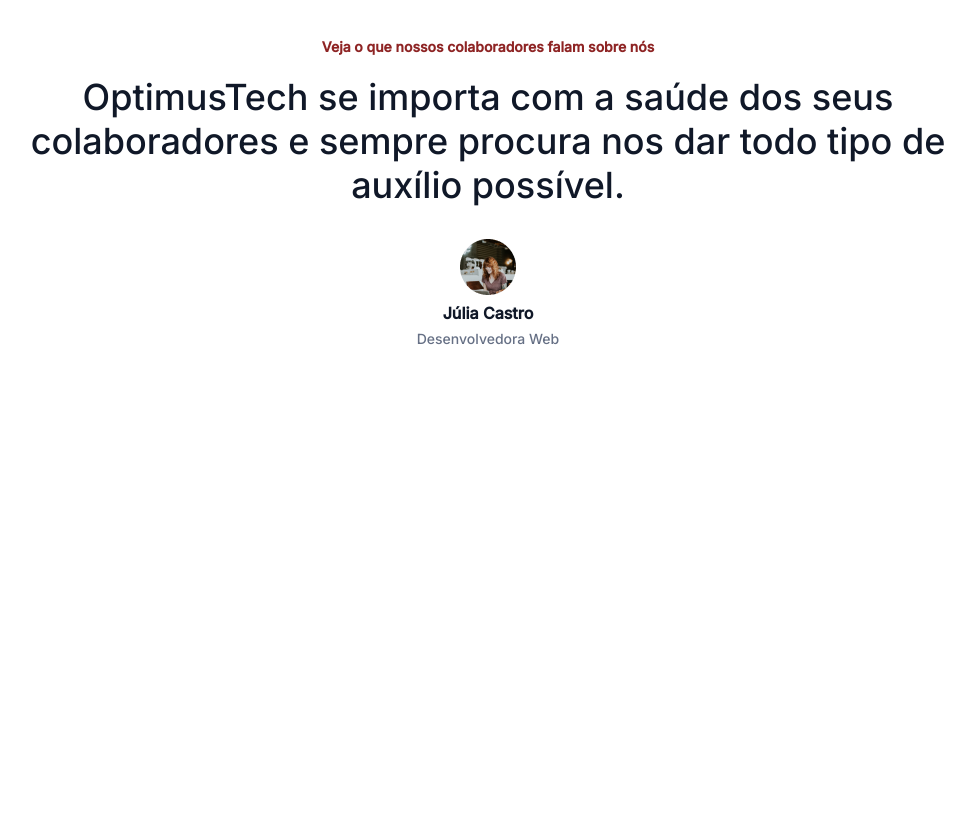
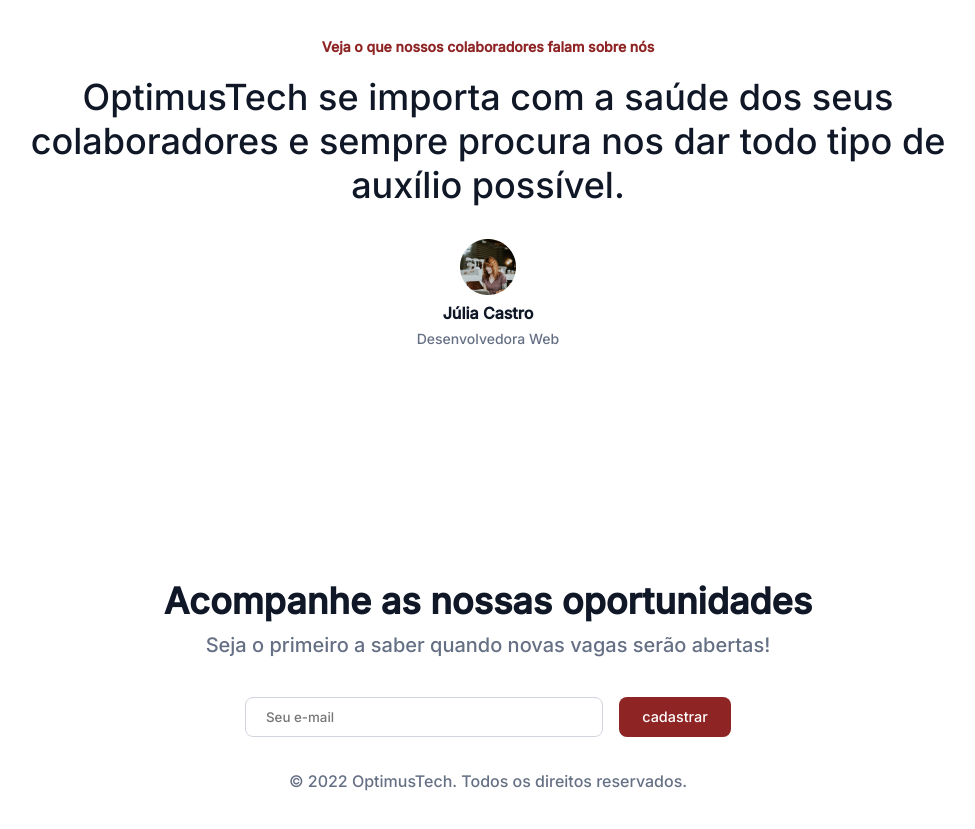
Before and after one commit to cesargehres/desafio-alura-1, a plain HTML site: page index.html in a window 1280 px wide. Shown: the part 2628-3457 px from the top of the page, without its empty margins (152-1127 px from the left). Before the commit the page ends 3025 px from the top, so only its background shows below. Drawn offline with Linux system fonts and the light colour scheme.

Commit message:
Add files via upload

```diff
--- a/index.html
+++ b/index.html
@@ -110,6 +110,14 @@
             </section>
         </section>
     </main>
-    <footer></footer>
+    <footer>
+        <h2 class="rodape__titulo">Acompanhe as nossas oportunidades</h2>
+        <p class="rodape__texto">Seja o primeiro a saber quando novas vagas serão abertas!</p>
+        <div class="rodape__formulario">
+            <input class="rodape__formulario__caixa" type="text" placeholder="Seu e-mail">
+            <button class="rodape__formulario__button">cadastrar</button>
+        </div>
+        <p class="rodape__textofinal">© 2022 OptimusTech. Todos os direitos reservados.</p>
+    </footer>
 </body>
 </html>
--- a/styles/styles.css
+++ b/styles/styles.css
@@ -232,3 +232,44 @@ ul {
     line-height: 1.25rem;
     color: var(--cor-2);
 }
+
+/* rodapé */
+footer {
+    padding: 96px 0px;
+    text-align: center;
+}
+
+.rodape__titulo {
+    font-size: 2.25rem;
+    color: var(--cor-3);
+    padding-top: 96px;
+}
+
+.rodape__texto {
+    font-size: 1.25rem;
+    color: var(--cor-2);
+    padding-top: 1.25rem;
+}
+
+.rodape__formulario {
+    display: flex;
+    justify-content: center;
+    padding: 2.5rem 0 2rem 0;
+    gap: 1rem;
+}
+
+.rodape__formulario__caixa {
+    padding: 0.3rem 9rem 0.3rem 1.25rem;
+    border-radius: 0.5rem;
+    border: 0.062rem solid #D0D5DD;
+}
+
+.rodape__formulario__button {
+    width: 7rem;
+    background: var(--cor-1);
+    color: white;
+}
+
+.rodape__textofinal {
+    color: var(--cor-2);
+}
```
